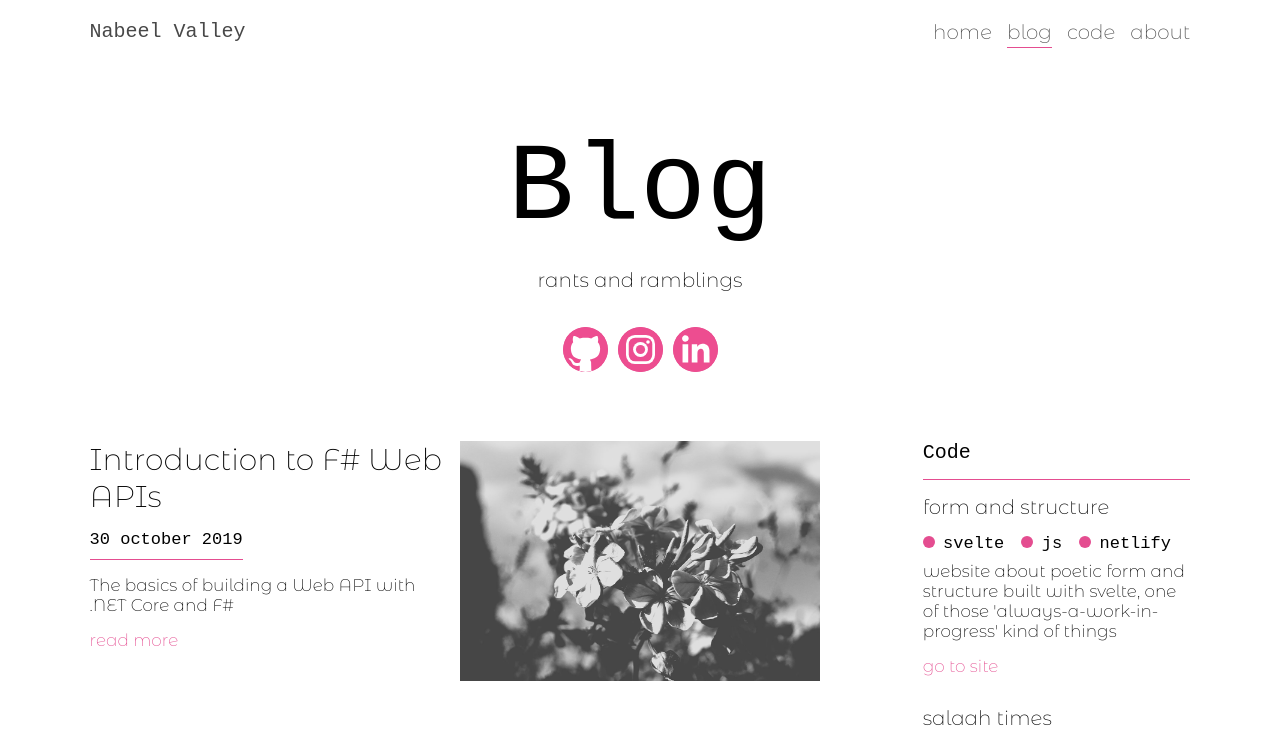
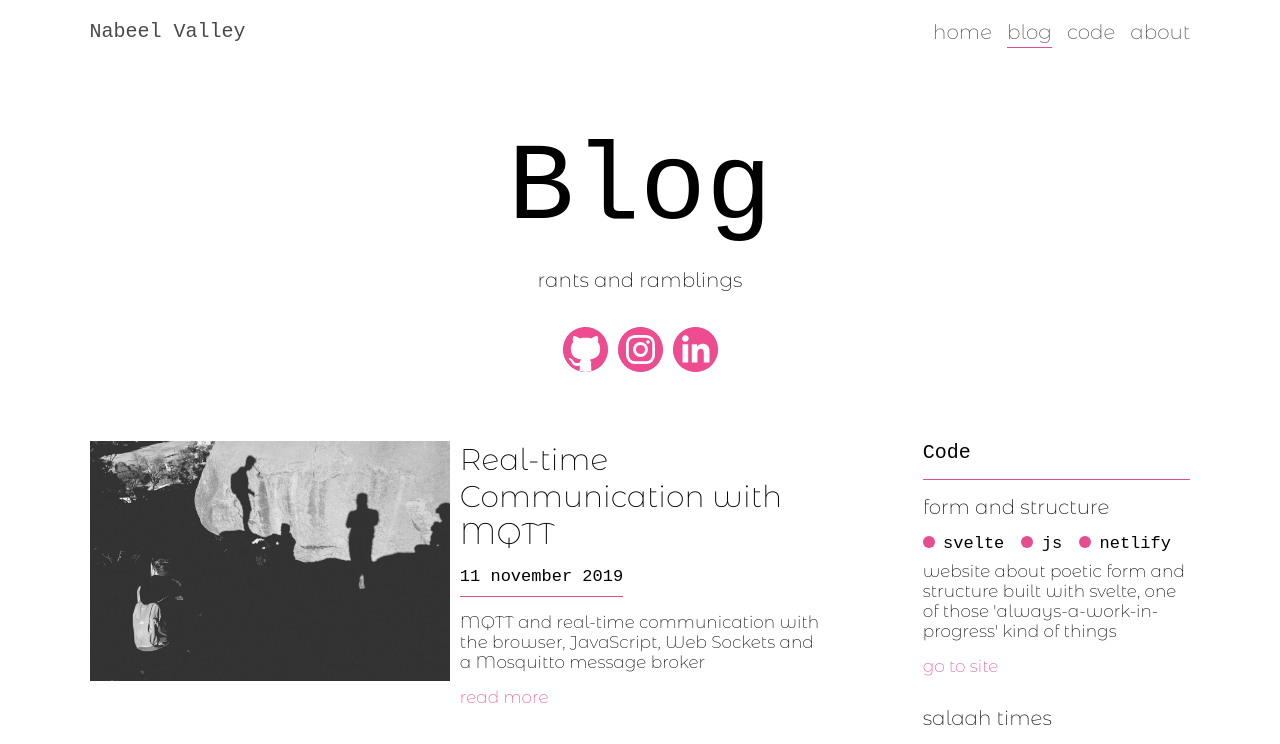
Before and after one commit to nabeelvalley/website, a React (Create React App) app: page /blog in a window 1280 px wide. Shown: the top 744 px of the page. Built offline with nearby package versions, Linux system fonts and the light colour scheme; a web font is replaced by a local one.

Commit message:
:lipstick: :sparkles: content updates  for new post

```diff
--- a/public/content/blog/2019/11-11/rtc-with-mqtt.json
+++ b/public/content/blog/2019/11-11/rtc-with-mqtt.json
@@ -1,5 +1,5 @@
 {
     "title": "Real-time Communication with MQTT",
     "subtitle": "11 November 2019",
-    "description": "An introduction to MQTT and real-time communication with the browser and a Mosquitto server"
+    "description": "MQTT and real-time communication with the browser, JavaScript, Web Sockets and a Mosquitto message broker"
 }
--- a/src/Blog/Blog.js
+++ b/src/Blog/Blog.js
@@ -8,6 +8,14 @@ const Blog = () => <ContentPage title="Blog" subtitle="Rants and Ramblings">
         <title>Blog | Nabeel Valley</title>
         <meta name="description" content="Rants and Ramblings. Random thoughts on Web Development, Photography, Design, and Life" />
     </Helmet>
+    <PostListing
+        image="content/blog/2019/11-11/header.jpg"
+        title="Real-time Communication with MQTT"
+        date="11 November 2019"
+        description="MQTT and real-time communication with the browser, JavaScript, Web Sockets and a Mosquitto message broker"
+        link="/blog/2019/11-11/rtc-with-mqtt"
+        textAlignRight
+    />
     <PostListing
         image="content/blog/2019/30-10/header.jpg"
         title="Introduction to F# Web APIs"
--- a/src/Components/ContentPage/ContentPage.js
+++ b/src/Components/ContentPage/ContentPage.js
@@ -20,6 +20,14 @@ const ContentPage = ({ title, subtitle, children, location }) => console.log(loc
             {
                 location.pathname !== '/blog'
                     ? <Sidebar title="Blog">
+                        <SidebarItem
+                            title="Real-time Communication with MQTT"
+                            tech={['JS', 'MQTT', 'Mosquitto', 'WS']}
+                            date="11 November 2019"
+                            description="MQTT and real-time communication with the browser, JavaScript, Web Sockets and a Mosquitto message broker"
+                            link="/blog/2019/11-11/rtc-with-mqtt"
+                            linkText="Read More"
+                        />
                         <SidebarItem
                             title="Introduction to F# Web APIs"
                             tech={['F#', '.NET Core', 'APIs']}
--- a/src/Components/DenseGrid/GridImage.js
+++ b/src/Components/DenseGrid/GridImage.js
@@ -8,6 +8,7 @@ const GridImage = ({ image, alt, gridColumn, gridRow, useAutoHeight }) =>
         src={image}
         alt={alt}
         style={{ gridColumn, gridRow, height: useAutoHeight ? 'auto' : null }}
+        loading="lazy"
     />
 
 export default GridImage
--- a/src/Components/PostListing/PostListing.js
+++ b/src/Components/PostListing/PostListing.js
@@ -5,7 +5,7 @@ import './PostListing.css'
 
 const PostListing = ({ image, title, date, description, link, textAlignRight = false, linkText = "Read More" }) =>
     <div className={'PostListing grid text-' + (textAlignRight === true ? 'right' : 'left')}>
-        <img src={image} className="image fill" alt="" />
+        <img src={image} className="image fill" alt="" loading="lazy" />
         <div className="text">
             <h2 className="title">{title}</h2>
             <div className="date">{date}</div>
--- a/src/Home/Home.js
+++ b/src/Home/Home.js
@@ -17,11 +17,11 @@ const Home = () => <div className="Home">
 
     <Landing />
     <FeaturedPost
-        image="content/blog/2019/30-10/header.jpg"
-        title="Introduction to F# Web APIs"
-        date="30 October 2019"
-        description="The basics of building a Web API with .NET Core and F#"
-        link="/blog/2019/30-10/fsharp-webapi"
+        image="content/blog/2019/11-11/header.jpg"
+        title="Real-time Communication with MQTT"
+        date="11 November 2019"
+        description="MQTT and real-time communication with the browser, JavaScript, Web Sockets and a Mosquitto message broker"
+        link="/blog/2019/11-11/rtc-with-mqtt"
     />
     <SectionDivider title="What's New?" />
     <ProjectGroup isFullWidth={true}>
@@ -42,22 +42,30 @@ const Home = () => <div className="Home">
     </ProjectGroup>
     <DenseGrid>
         <GridSummary
+            title="Introduction to F# Web APIs"
+            date="30 October 2019"
+            description="The basics of building a Web API with .NET Core and F#"
+            link="/blog/2019/30-10/fsharp-webapi"
+            gridColumn="span 4"
+            gridRow="span 2"
+        />
+        <GridImage
+            image="/content/blog/2019/30-10/header.jpg"
+            gridColumn="span 4"
+            gridRow="span 3"
+        />
+        <GridImage
+            image="/content/blog/2019/12-10/header.jpg"
+            gridColumn="span 4"
+            gridRow="span 3"
+        />
+        <GridSummary
             title="Looky, a wild HTML!"
             date="13 October 2019"
             description="The first blog post, a quick journey through my design and development process"
             link="/blog/2019/12-10/looky-a-wild-html"
             gridColumn="span 4"
             gridRow="span 2"
-        />
-        <GridImage
-            image="/content/blog/2019/12-10/header.jpg"
-            gridColumn="span 4"
-            gridRow="span 3"
-        />
-        <GridImage
-            image="/images/zwartkops/image12.jpg"
-            gridColumn="span 4"
-            gridRow="span 3"
         />
         <GridSummary
             title="Zwartkops Gallery"
@@ -68,6 +76,16 @@ const Home = () => <div className="Home">
             gridColumn="span 4"
             gridRow="span 2"
         />
+        <GridImage
+            image="/images/zwartkops/image12.jpg"
+            gridColumn="span 4"
+            gridRow="span 3"
+        />
+        <GridImage
+            image="/images/zwartkops/image2.jpg"
+            gridColumn="span 4"
+            gridRow="span 3"
+        />
     </DenseGrid>
 </div>
 
```
Also changed, not shown: public/content/blog/2019/11-11/rtc-with-mqtt.md (+8 -4 lines), public/content/blog/2019/11-11/header.jpg (added).
